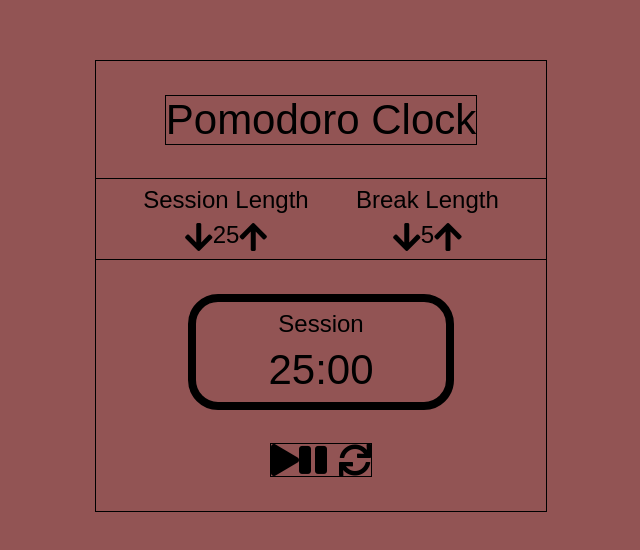
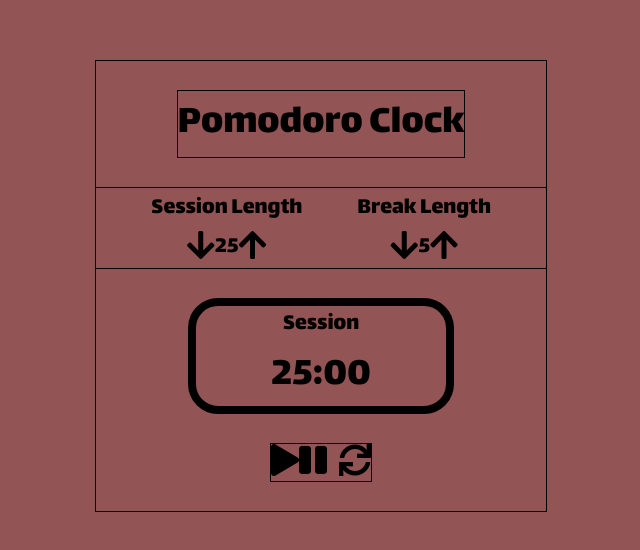
Before and after one commit to BalintMendli/pomodoro-clock, a React (Create React App) app: page / in a window 1280 px wide. Shown: the part 114-664 px from the top of the page, without its empty margins (319-959 px from the left). Built offline with nearby package versions, Linux system fonts and the light colour scheme.

Commit message:
Add fonts

```diff
--- a/src/index.css
+++ b/src/index.css
@@ -1,5 +1,12 @@
+@import url('https://fonts.googleapis.com/css?family=Lalezar');
+
+@font-face{
+  font-family:'digital clock font';
+  src: local('digital clock font'), url('digital-7.mono.ttf')  format('opentype');
+}
+
 body {
   margin: 0;
   padding: 0;
-  font-family: sans-serif;
+  font-family: 'Lalezar', sans-serif;
 }
```
Also changed, not shown: src/digital-7.mono.ttf (added).
